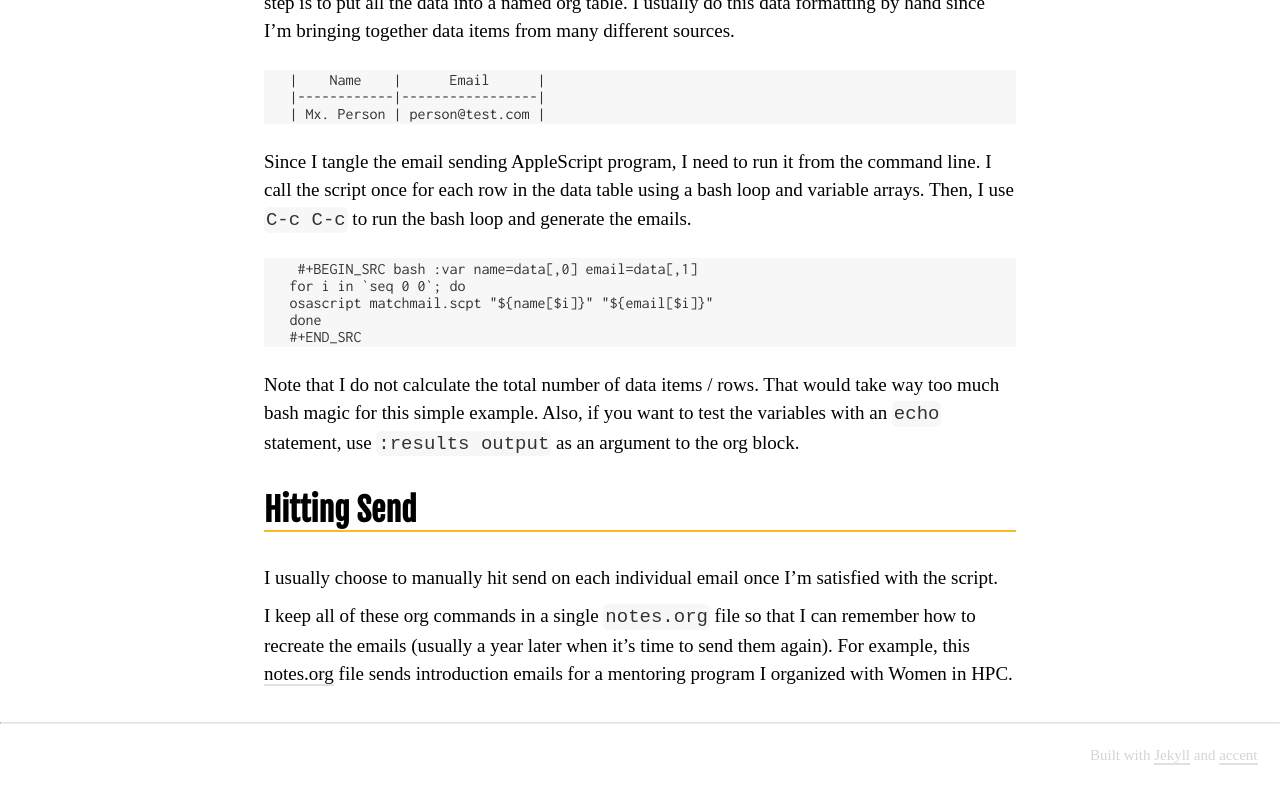
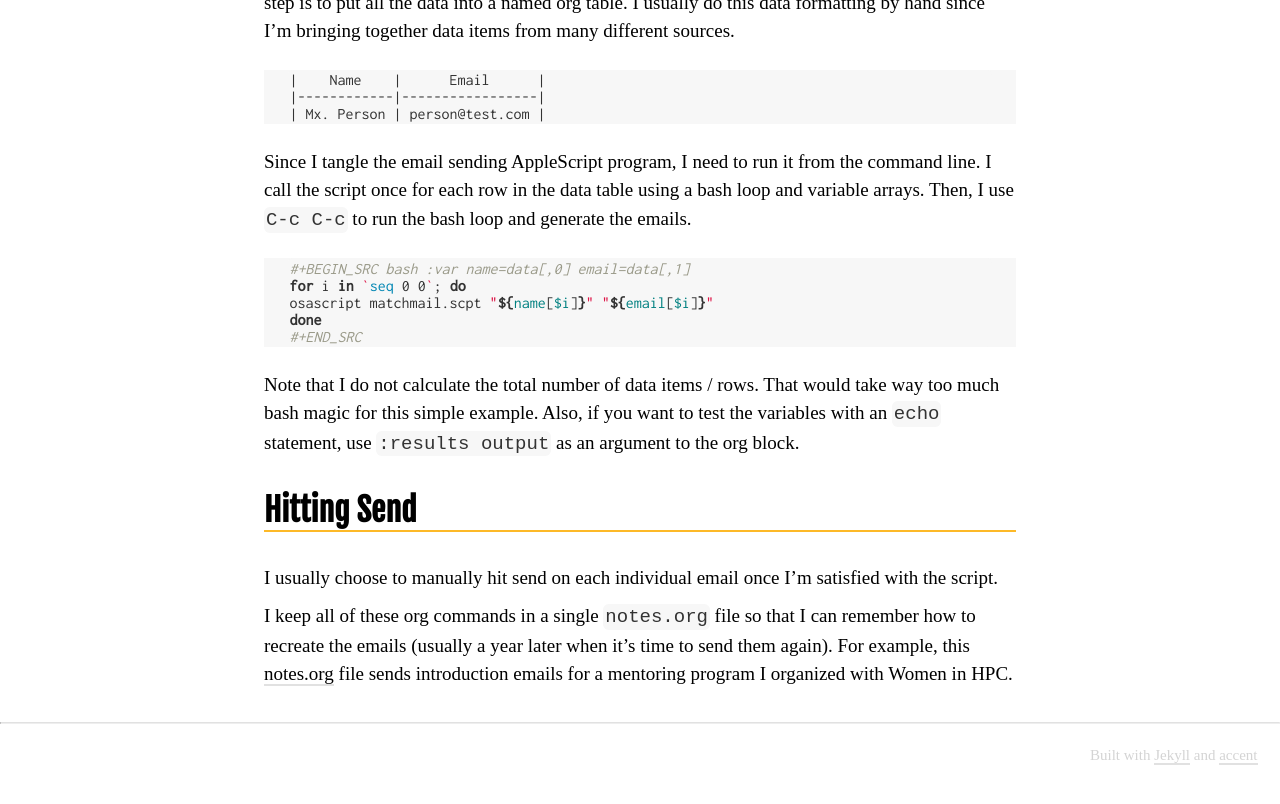
Before and after one commit to gonsie/gonsie.github.io, a Jekyll site: the page built from _posts/2019-05-01-emailer.md, in a window 1280 px wide and 900 px high, scrolled down 1712 px. Shown: the top 804 px of the window. Built offline with Jekyll 4.4.1, drawn with Linux system fonts in a browser that asks for light colours; some web fonts are replaced.

Commit message:
bash and #+

```diff
--- a/_posts/2019-05-01-emailer.md
+++ b/_posts/2019-05-01-emailer.md
@@ -40,8 +40,8 @@ The first half of this script sets some variables, including the body of the ema
 The second half creates the message and sets a "to" recipient (could also set a "cc" recipient).
 
 {% highlight applescript %}
- #+NAME: script
- #+BEGIN_SRC apples :tangle email.scpt
+#+NAME: script
+#+BEGIN_SRC apples :tangle email.scpt
 on run argv
    set varName  to item 1 of argv
    set varEmail to item 2 of argv
@@ -60,7 +60,7 @@ Elsa"
         end tell
    end tell
 end run
- #+END_SRC
+#+END_SRC
 {% endhighlight %}
 
 Note that I've commented out the `send` command and set the message property `visible: true`.
@@ -84,8 +84,8 @@ Since I tangle the email sending AppleScript program, I need to run it from the
 I call the script once for each row in the data table using a bash loop and variable arrays.
 Then, I use `C-c C-c` to run the bash loop and generate the emails.
 
-{% highlight nil %}
- #+BEGIN_SRC bash :var name=data[,0] email=data[,1]
+{% highlight bash %}
+#+BEGIN_SRC bash :var name=data[,0] email=data[,1]
 for i in `seq 0 0`; do
 osascript matchmail.scpt "${name[$i]}" "${email[$i]}"
 done
```
